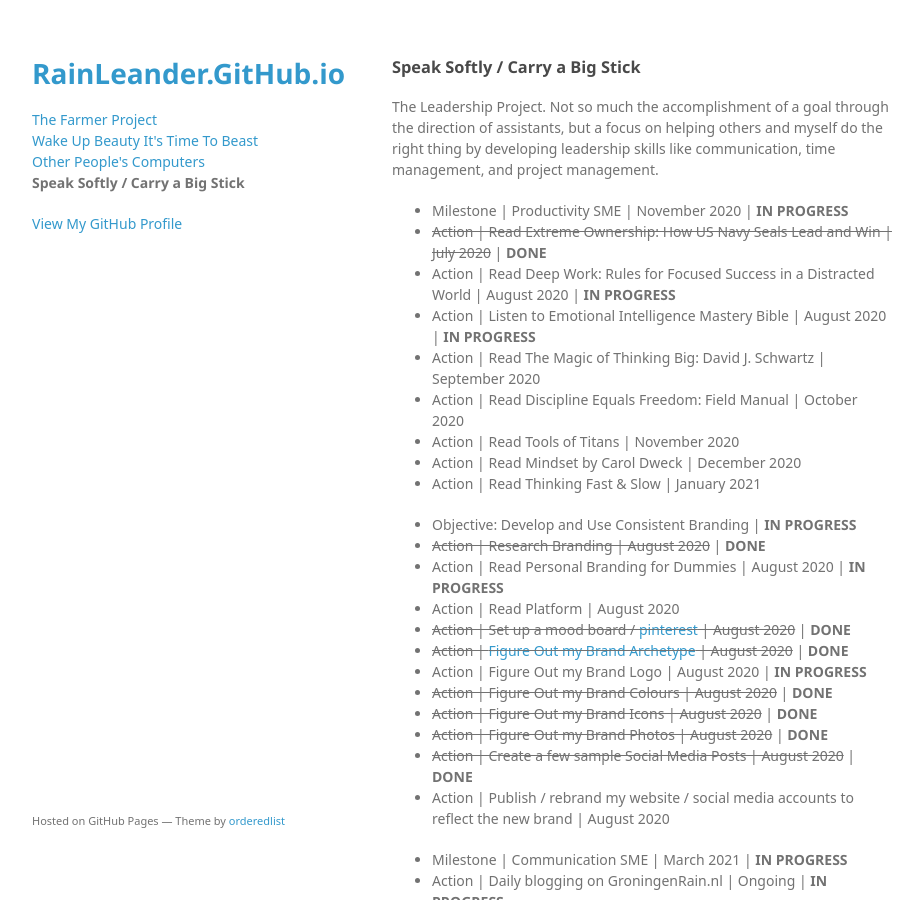
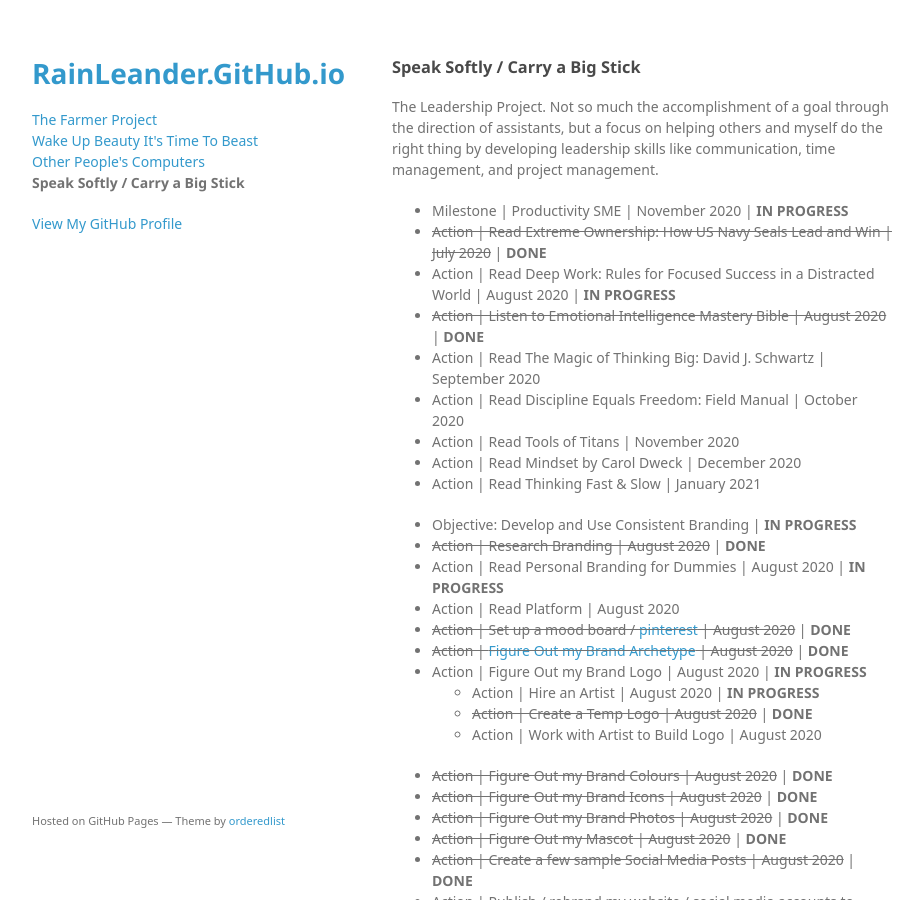
Before and after one commit to rainleander/rainleander.github.io, a Jekyll site: the page speak-softly.html, which Jekyll copies as it is, in a window 1280 px wide and 900 px high. Shown: the whole window, without its empty margins (178-1101 px from the left). Built offline with Jekyll 4.4.1, drawn with Linux system fonts in a browser that asks for light colours; some web fonts are replaced.

Commit message:
Update speak-softly.html

```diff
--- a/speak-softly.html
+++ b/speak-softly.html
@@ -32,7 +32,7 @@
         <p><ul><li>Milestone | Productivity SME | November 2020 | <b>IN PROGRESS</b></li>
         <li><del>Action | Read Extreme Ownership: How US Navy Seals Lead and Win | July 2020</del> | <b>DONE</b></li>
         <li>Action | Read Deep Work: Rules for Focused Success in a Distracted World | August 2020 | <b>IN PROGRESS</b></li>
-        <li>Action | Listen to Emotional Intelligence Mastery Bible | August 2020 | <b>IN PROGRESS</b></li>
+        <li><del>Action | Listen to Emotional Intelligence Mastery Bible | August 2020</del> | <b>DONE</b></li>
         <li>Action | Read The Magic of Thinking Big: David J. Schwartz | September 2020</li>
         <li>Action | Read Discipline Equals Freedom: Field Manual | October 2020</li>
         <li>Action | Read Tools of Titans | November 2020</li>
@@ -46,9 +46,13 @@
           <li><del>Action | Set up a mood board / <a href="https://nl.pinterest.com/rainsdance/dancing-engineer/">pinterest</a> | August 2020</del> | <b>DONE</b></li>
           <li><del>Action | <a href="http://groningenrain.nl/am-i-a-creator-or-a-sage-why-not-both/">Figure Out my Brand Archetype</a> | August 2020</del> | <b>DONE</b></li>
           <li>Action | Figure Out my Brand Logo | August 2020 | <b>IN PROGRESS</b></li>
+              <ul><li>Action | Hire an Artist | August 2020 | <b>IN PROGRESS</b></li>
+              <li><del>Action | Create a Temp Logo | August 2020</del> | <b>DONE</b></li>
+              <li>Action | Work with Artist to Build Logo | August 2020</li></ul>
           <li><del>Action | Figure Out my Brand Colours | August 2020</del> | <b>DONE</b></li>
           <li><del>Action | Figure Out my Brand Icons | August 2020</del> | <b>DONE</b></li>
           <li><del>Action | Figure Out my Brand Photos | August 2020</del> | <b>DONE</b></li>
+          <li><del>Action | Figure Out my Mascot | August 2020</del> | <b>DONE</b></li>
           <li><del>Action | Create a few sample Social Media Posts | August 2020</del> | <b>DONE</b></li>
           <li>Action | Publish / rebrand my website / social media accounts to reflect the new brand | August 2020</li></ul>
 
```
